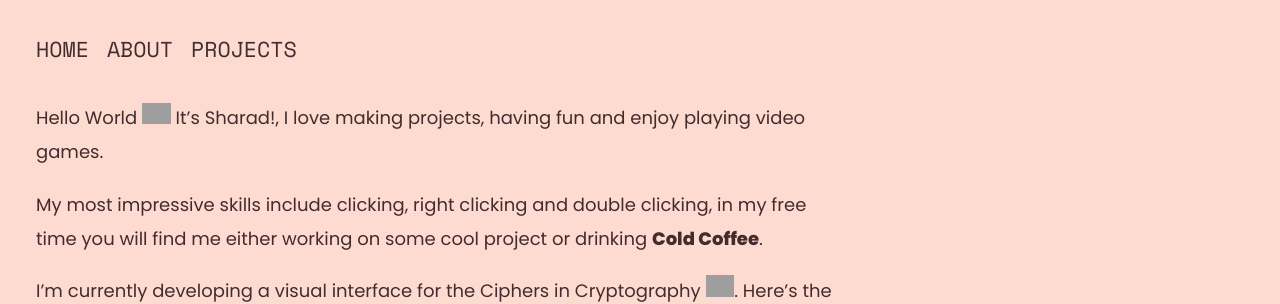
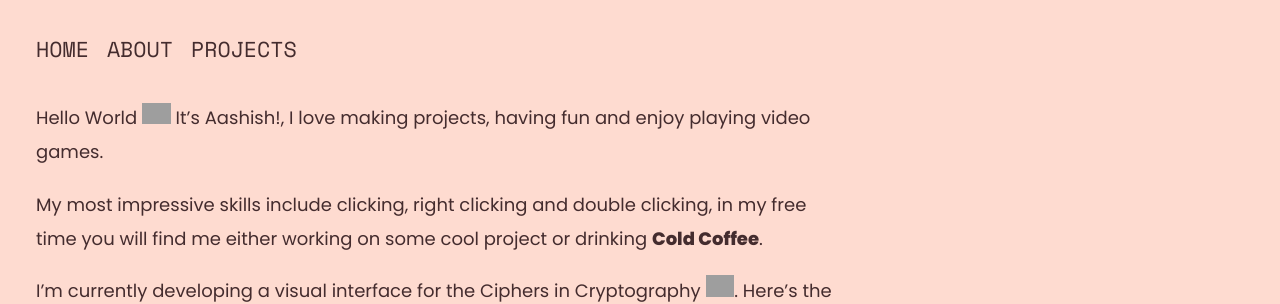
Before and after one commit to aashishace/aashishace.github.io, a Jekyll site: the page built from about.md, in a window 1280 px wide. Shown: the part 392-696 px from the top of the page. Built offline with Jekyll 4.4.1, drawn with Linux system fonts in a browser that asks for light colours; nearby versions of some CDN libraries; grey boxes are pictures that could not be loaded.

```diff
--- a/about.md
+++ b/about.md
@@ -5,7 +5,7 @@
 
 Hello World
 <img src='https://emojis.slackmojis.com/emojis/images/1536351075/4594/blob-wave.gif' alt='' class='emoji'>
-It’s Sharad!, I love making projects, having fun and enjoy playing video games.
+It’s Aashish!, I love making projects, having fun and enjoy playing video games.
 
 My most impressive skills include clicking, right clicking and double clicking, in my free time you will find me either working on some cool project or drinking **Cold Coffee**.
 
```
Also changed, not shown: _posts/2019-11-13-what-is-golang-and-how-to-install-it.md (+1 -1 lines), _posts/2020-02-17-a-script-to-ping-the-heroku-app-dyno-and-prevent-it-from-sleeping.md (+1 -1 lines), _posts/2020-02-17-best-icon-desktop-themes-for-linux-distros-🤔-share-your-favs-🤓.md (+1 -1 lines), manifest.json.
